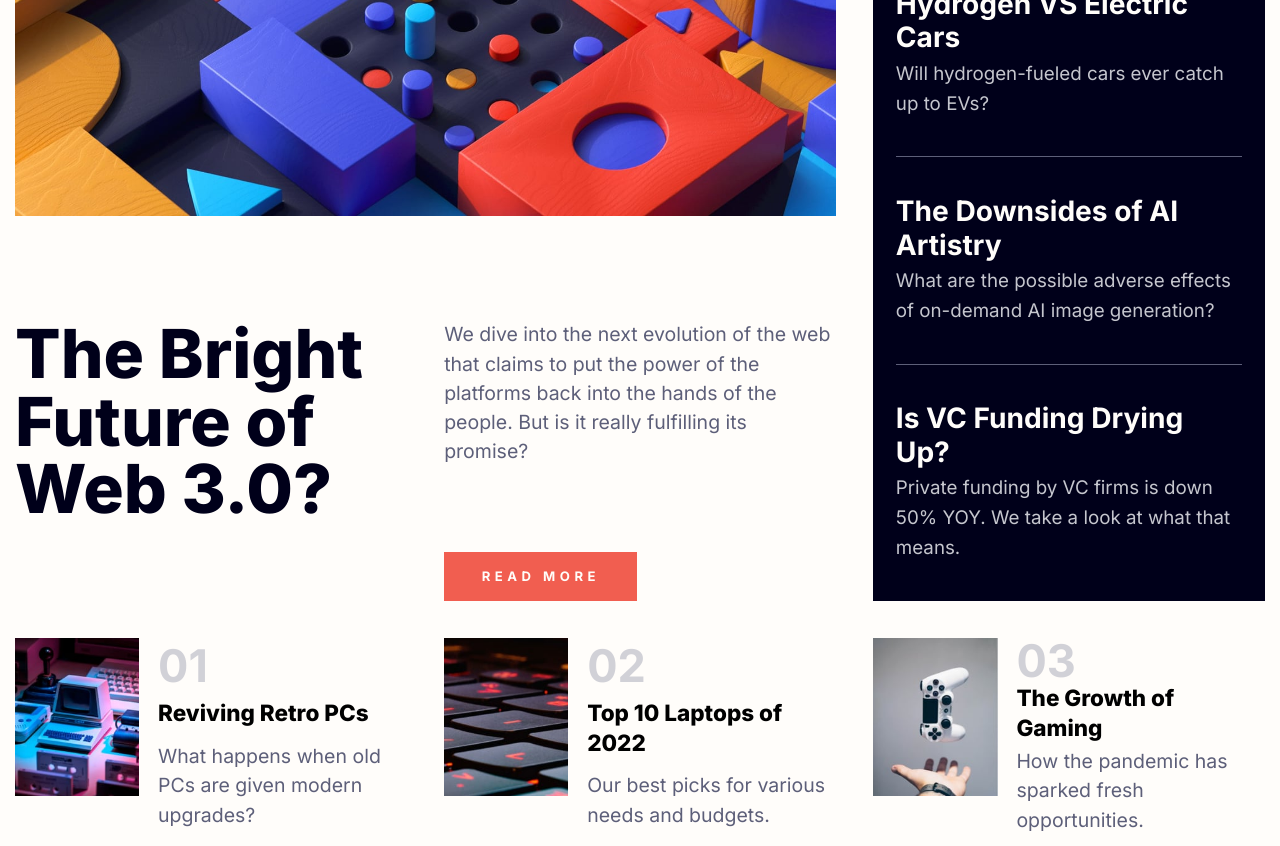
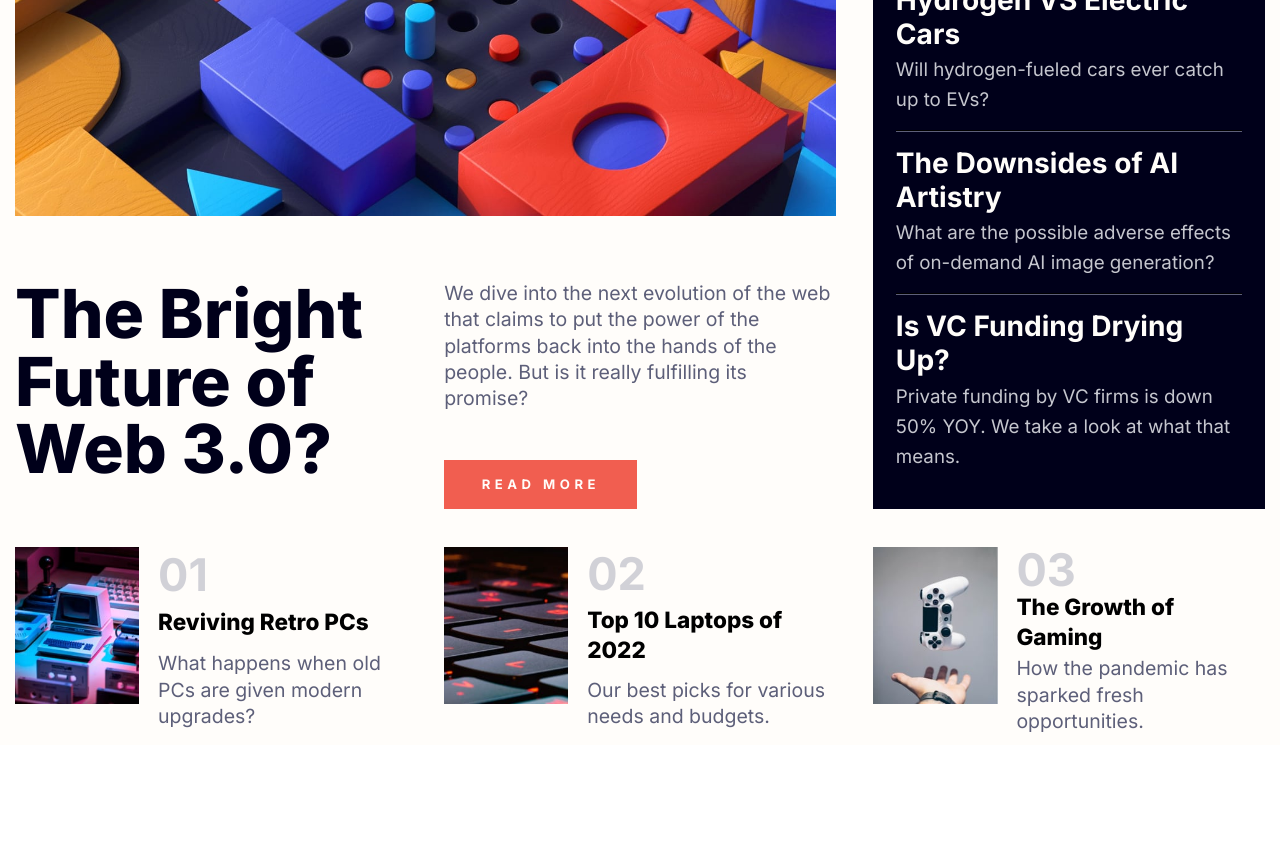
Before and after one commit to wojciechgrochecki/news-homepage, a React (Vite) app: page / in a window 1280 px wide. Shown: the part 240-1086 px from the top of the page. After the commit the page ends 985 px from the top, so only its background shows below. Built offline with nearby package versions, Linux system fonts and the light colour scheme.

Commit message:
adjust layout for different screen sizes

```diff
--- a/src/components/Content.tsx
+++ b/src/components/Content.tsx
@@ -6,17 +6,17 @@ import ImageGamingGrowth from "../assets/images/image-gaming-growth.jpg";
 
 const Content = ({}) => {
   return (
-    <div className="grid grid-flow-row gap-10 sm:grid-cols-3">
-      <div className="grid grid-flow-row gap-y-5 sm:col-span-2 sm:grid-cols-[1fr_1fr] sm:gap-10">
+    <div className="grid  gap-16 md:grid-cols-2 md:gap-10 xl:grid-cols-3">
+      <div className="grid grid-flow-row gap-y-5 sm:grid-cols-[1fr_1fr] md:col-span-2 xl:gap-10">
         <picture className="sm:col-span-2">
           <source srcSet={ImageWebDesktop} media="(min-width:640px)" />
           <img src={ImageWebMobile} alt="interesting image" />
         </picture>
-        <h2 className="text-5xl font-bolder text-neutral-very-dark-blue sm:text-7xl">
+        <h2 className="text-5xl font-bolder text-neutral-very-dark-blue sm:col-span-2 xl:col-span-1 xl:text-7xl">
           The Bright Future of Web 3.0?
         </h2>
-        <div className="xl:flex xl:flex-col xl:items-start xl:justify-between">
-          <p className="mb-5  text-neutral-dark-grayish-blue xl:text-[1.30rem] ">
+        <div className="sm:col-span-2 xl:col-span-1 xl:flex xl:flex-col xl:items-start xl:justify-between">
+          <p className="mb-5  text-neutral-dark-grayish-blue md:text-xl  xl:text-[1.30rem]">
             We dive into the next evolution of the web that claims to put the
             power of the platforms back into the hands of the people. But is it
             really fulfilling its promise?
@@ -27,87 +27,101 @@ const Content = ({}) => {
         </div>
       </div>
       <div
-        className="bg-neutral-very-dark-blue p-6 xl:py-10
-        [&_div:not(:last-child)]:after:my-6
-        [&_div:not(:last-child)]:after:block
-        [&_div:not(:last-child)]:after:border-b
-        [&_div:not(:last-child)]:after:border-b-neutral-dark-grayish-blue
-        xl:[&_div:not(:last-child)]:after:my-10
+        className="flex flex-col justify-between gap-y-4 bg-neutral-very-dark-blue
+        p-6
+        xl:py-10
         "
+        // [&>div:not(:last-child)]:after:my-6
+        // [&>div:not(:last-child)]:after:block
+        // [&>div:not(:last-child)]:after:border-b
+        // [&>div:not(:last-child)]:after:border-b-neutral-dark-grayish-blue
+        // xl:[&>div:not(:last-child)]:after:my-10
       >
-        <h3 className="mb-7 text-3xl font-bold text-primary-soft-orange xl:text-5xl">
+        <h3 className="mb-2 text-3xl font-bold text-primary-soft-orange md:text-4xl xl:mb-2 xl:text-5xl">
           New
         </h3>
+
         <div className="text-neutral-off-white">
-          <h4 className="mb-1 text-lg font-bold hover:cursor-pointer hover:text-primary-soft-orange xl:text-3xl">
+          <h4 className="mb-1 text-lg font-bold hover:cursor-pointer hover:text-primary-soft-orange md:text-2xl xl:text-3xl">
             Hydrogen VS Electric Cars
           </h4>
-          <p className="text-base leading-6 text-neutral-grayish-blue xl:text-xl xl:leading-8">
+          <p className="text-base leading-6 text-neutral-grayish-blue md:text-lg xl:text-xl xl:leading-8">
             Will hydrogen-fueled cars ever catch up to EVs?
           </p>
         </div>
+        <hr className="block border-b border-b-neutral-dark-grayish-blue" />
         <div className="text-neutral-off-white">
-          <h4 className="mb-1 text-lg font-bold hover:cursor-pointer hover:text-primary-soft-orange xl:text-3xl">
+          <h4 className="mb-1 text-lg font-bold hover:cursor-pointer hover:text-primary-soft-orange md:text-2xl xl:text-3xl">
             The Downsides of AI Artistry
           </h4>
-          <p className="text-base leading-6 text-neutral-grayish-blue xl:text-xl xl:leading-8">
+          <p className="text-base leading-6 text-neutral-grayish-blue md:text-lg xl:text-xl xl:leading-8">
             What are the possible adverse effects of on-demand AI image
             generation?
           </p>
         </div>
+        <hr className="block border-b border-b-neutral-dark-grayish-blue" />
         <div className="text-neutral-off-white">
-          <h4 className="mb-1 text-lg font-bold hover:cursor-pointer hover:text-primary-soft-orange xl:text-3xl">
+          <h4 className="mb-1 text-lg font-bold hover:cursor-pointer hover:text-primary-soft-orange md:text-2xl xl:text-3xl">
             Is VC Funding Drying Up?
           </h4>
-          <p className="text-base leading-6 text-neutral-grayish-blue xl:text-xl xl:leading-8">
+          <p className="text-base leading-6 text-neutral-grayish-blue md:text-lg xl:text-xl xl:leading-8">
             Private funding by VC firms is down 50% YOY. We take a look at what
             that means.
           </p>
         </div>
       </div>
-
       <div
-        className="contents grid-flow-row gap-y-7 sm:col-span-3 sm:grid-flow-col
-      sm:gap-x-10 "
+        className="grid grid-flow-row gap-y-7 sm:grid-flow-col sm:justify-between
+        md:grid-flow-row
+      xl:contents "
       >
-        <div className="grid grid-cols-[1fr_2fr] gap-x-5 sm:col-span-1 ">
+        <div
+          className="grid grid-cols-[110px_1fr] gap-x-5 text-lg sm:w-[200px] sm:grid-cols-1 sm:gap-y-3 md:w-auto  md:grid-cols-[120px_1fr] xl:w-auto
+        xl:grid-cols-[1fr_2fr]"
+        >
           <img src={ImageRetro} alt="retro image" />
           <div className="flex flex-col justify-around ">
-            <span className="text-3xl font-bold text-neutral-grayish-blue/80 xl:text-5xl">
+            <span className="text-4xl font-bold text-neutral-grayish-blue/80 xl:text-5xl">
               01
             </span>
-            <h4 className="mb-1 text-lg font-bolder hover:cursor-pointer hover:text-primary-soft-red xl:text-2xl">
+            <h4 className="md:text-2l mb-1 text-lg font-bolder hover:cursor-pointer hover:text-primary-soft-red xl:text-2xl">
               Reviving Retro PCs
             </h4>
-            <p className="text-neutral-dark-grayish-blue xl:text-[1.30rem]">
+            <p className="text-base text-neutral-dark-grayish-blue md:text-lg xl:text-[1.30rem]">
               What happens when old PCs are given modern upgrades?
             </p>
           </div>
         </div>
-        <div className="grid grid-cols-[1fr_2fr] gap-x-5 ">
+        <div
+          className=" grid grid-cols-[110px_1fr] gap-x-5 text-lg sm:w-[200px] sm:grid-cols-1 sm:gap-y-3 md:w-auto  md:grid-cols-[120px_1fr] xl:w-auto
+        xl:grid-cols-[1fr_2fr]"
+        >
           <img src={ImageTopLaptops} alt="keyboard image" />
           <div className="flex flex-col justify-around ">
-            <span className="text-3xl font-bold text-neutral-grayish-blue/80 xl:text-5xl">
+            <span className="text-4xl font-bold text-neutral-grayish-blue/80 xl:text-5xl">
               02
             </span>
-            <h4 className="mb-1 text-lg font-bolder hover:cursor-pointer hover:text-primary-soft-red xl:text-2xl">
+            <h4 className="mb-1 text-lg font-bolder hover:cursor-pointer hover:text-primary-soft-red md:text-xl xl:text-2xl">
               Top 10 Laptops of 2022
             </h4>
-            <p className="text-neutral-dark-grayish-blue xl:text-[1.30rem]">
+            <p className="text-base text-neutral-dark-grayish-blue md:text-lg xl:text-[1.30rem]">
               Our best picks for various needs and budgets.
             </p>
           </div>
         </div>
-        <div className="grid grid-cols-[1fr_2fr] gap-x-5 ">
+        <div
+          className=" grid grid-cols-[110px_1fr] gap-x-5 text-lg sm:w-[200px] sm:grid-cols-1 sm:gap-y-3 md:w-auto  md:grid-cols-[120px_1fr] xl:w-auto
+        xl:grid-cols-[1fr_2fr]"
+        >
           <img src={ImageGamingGrowth} alt="gaming image" />
           <div className="flex flex-col justify-around ">
-            <span className="text-3xl font-bold text-neutral-grayish-blue/80 xl:text-5xl">
+            <span className="text-4xl font-bold text-neutral-grayish-blue/80 xl:text-5xl">
               03
             </span>
-            <h4 className="mb-1 text-lg font-bolder hover:cursor-pointer hover:text-primary-soft-red xl:text-2xl">
+            <h4 className="mb-1 text-lg font-bolder hover:cursor-pointer hover:text-primary-soft-red md:text-xl xl:text-2xl">
               The Growth of Gaming
             </h4>
-            <p className="text-neutral-dark-grayish-blue xl:text-[1.30rem]">
+            <p className="text-base text-neutral-dark-grayish-blue md:text-lg xl:text-[1.30rem]">
               How the pandemic has sparked fresh opportunities.
             </p>
           </div>
--- a/src/components/Navigation.tsx
+++ b/src/components/Navigation.tsx
@@ -33,13 +33,13 @@ const Navigation = ({}) => {
           </button>
           <ul
             className="mt-20 flex flex-col gap-y-5 text-lg text-neutral-very-dark-blue sm:mt-0 sm:flex-row sm:gap-y-0
-          sm:space-x-10 sm:text-neutral-dark-grayish-blue xl:space-x-12 xl:text-2xl [&_li]:cursor-pointer "
+          sm:space-x-10 sm:text-neutral-dark-grayish-blue md:text-2xl xl:space-x-12  [&_li]:cursor-pointer "
           >
-            <li className="hover:text-primary-soft-red">Home</li>
-            <li className="hover:text-primary-soft-red">New</li>
-            <li className="hover:text-primary-soft-red">Popular</li>
-            <li className="hover:text-primary-soft-red">Trending</li>
-            <li className="hover:text-primary-soft-red">Categories</li>
+            <li className="w-fit hover:text-primary-soft-red">Home</li>
+            <li className="w-fit hover:text-primary-soft-red">New</li>
+            <li className="w-fit hover:text-primary-soft-red">Popular</li>
+            <li className="w-fit hover:text-primary-soft-red">Trending</li>
+            <li className="w-fit hover:text-primary-soft-red">Categories</li>
           </ul>
         </div>
       </div>
--- a/src/index.css
+++ b/src/index.css
@@ -8,7 +8,7 @@
 
 @layer base {
     html, body, #root {
-        height: 100%;
+        min-height: 100%;
     }
 
     html {
```
